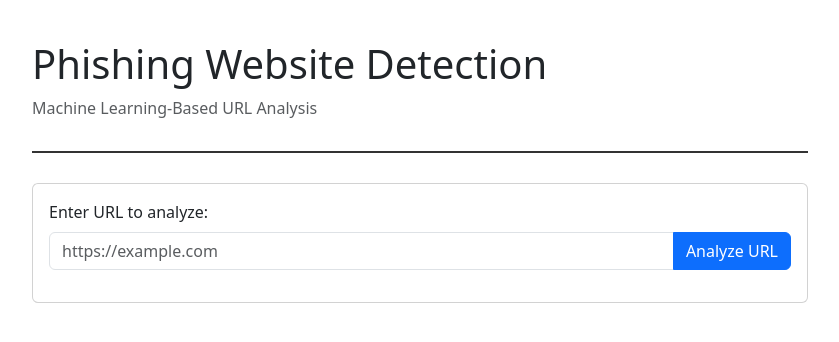
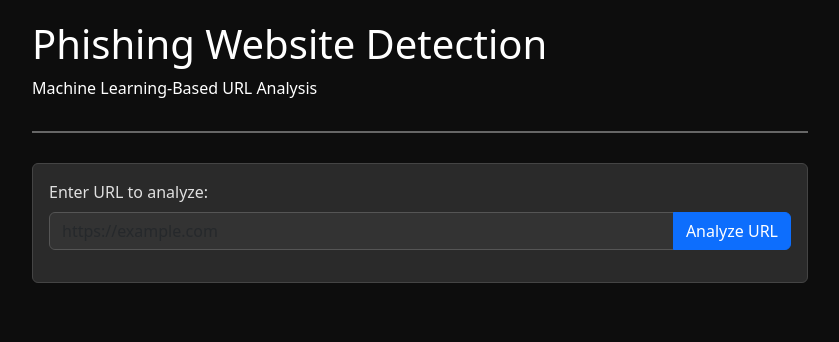
Before and after one commit to shahzebahmed1/URL-Phishing-Detector, a Flask app: page / in a window 1280 px wide. Shown: the top 342 px of the page, without its empty margins (220-1059 px from the left). Run offline with Flask 3, Linux system fonts and the light colour scheme.

Commit message:
Implement dark theme with improved styling

```diff
--- a/templates/index.html
+++ b/templates/index.html
@@ -7,26 +7,88 @@
     <link href="https://cdn.jsdelivr.net/npm/bootstrap@5.3.0/dist/css/bootstrap.min.css" rel="stylesheet">
     <style>
         body {
-            padding: 40px 20px;
+            background-color: #0d0d0d;
+            color: #e0e0e0;
+            padding: 20px;
+            margin: 0;
+            overflow-x: hidden;
         }
         .container {
             max-width: 800px;
+            position: relative;
+            z-index: 1;
         }
         .header {
             margin-bottom: 30px;
             padding-bottom: 15px;
-            border-bottom: 2px solid #333;
+            border-bottom: 2px solid #666;
+        }
+        .header h1 {
+            color: #ffffff;
+        }
+        .header p {
+            color: #ffffff !important;
+        }
+        .card {
+            background-color: #2a2a2a;
+            border: 1px solid #444;
+        }
+        .card-body {
+            color: #e0e0e0;
+        }
+        .form-control {
+            background-color: #333;
+            border: 1px solid #555;
+            color: #e0e0e0;
+        }
+        .form-control:focus {
+            background-color: #3a3a3a;
+            border-color: #666;
+            color: #e0e0e0;
         }
         .result-box {
             display: none;
             margin-top: 25px;
             padding: 20px;
-            border: 1px solid #ddd;
-            background-color: #f9f9f9;
+            border: 1px solid #444;
+            background-color: #2a2a2a;
         }
         .loading {
             display: none;
             margin: 20px 0;
+            color: #e0e0e0;
+        }
+        .table {
+            color: #e0e0e0;
+            background-color: #2a2a2a;
+        }
+        .table-bordered {
+            border-color: #444;
+        }
+        .table-bordered td, .table-bordered th {
+            border-color: #444;
+        }
+        .table thead th {
+            background-color: #333;
+            border-color: #444;
+        }
+        table {
+            font-size: 14px;
+        }
+        .alert-info {
+            background-color: #1e3a5f;
+            border-color: #2a5490;
+            color: #b8d4ff;
+        }
+        .alert-danger {
+            background-color: #3d1f1f;
+            border-color: #6b2c2c;
+            color: #ffb3b3;
+        }
+        .alert-success {
+            background-color: #1f3d1f;
+            border-color: #2c6b2c;
+            color: #b3ffb3;
         }
     </style>
 </head>
```
